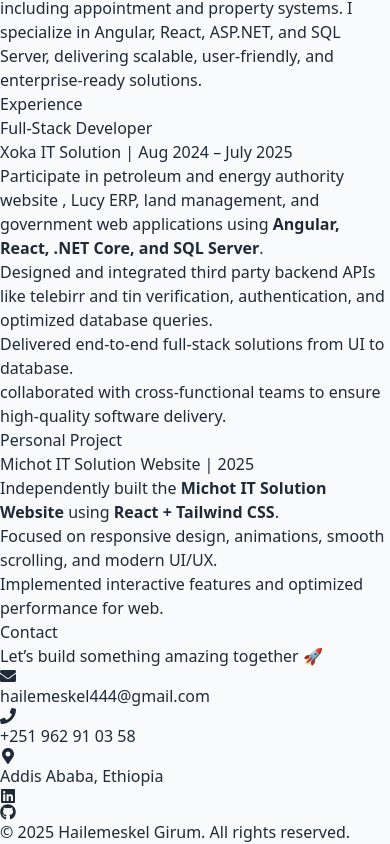
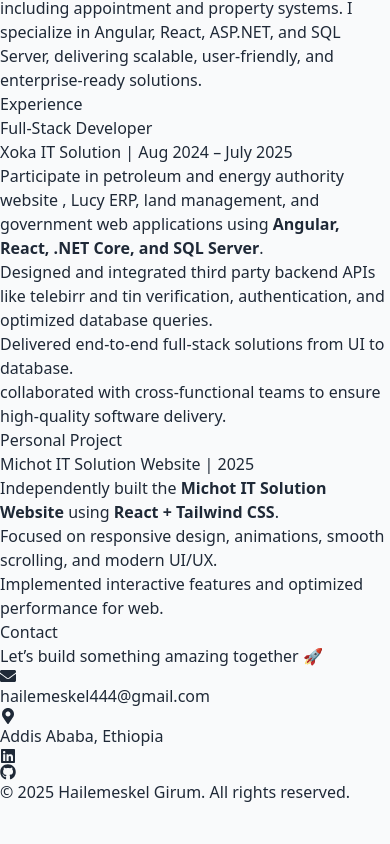
Before and after one commit to Haile444/My-latest-portfolio, a React (Vite) app: page / in a window 390 px wide. Shown: the part 2083-2927 px from the top of the page. After the commit the page ends 2887 px from the top, so only its background shows below. Built offline with nearby package versions, Linux system fonts and the light colour scheme.

Commit message:
hide phone

```diff
--- a/src/pages/Contact.jsx
+++ b/src/pages/Contact.jsx
@@ -14,10 +14,10 @@
             <FaEnvelope className="text-2xl text-indigo-600" />
             <span>hailemeskel444@gmail.com</span>
           </div>
-          <div className="flex items-center justify-center space-x-4">
+          {/* <div className="flex items-center justify-center space-x-4">
             <FaPhone className="text-2xl text-red-600" />
             <span>+251 962 91 03 58</span>
-          </div>
+          </div> */}
           <div className="flex items-center justify-center space-x-4">
             <FaMapMarkerAlt className="text-2xl text-indigo-600" />
             <span>Addis Ababa, Ethiopia</span>
```
